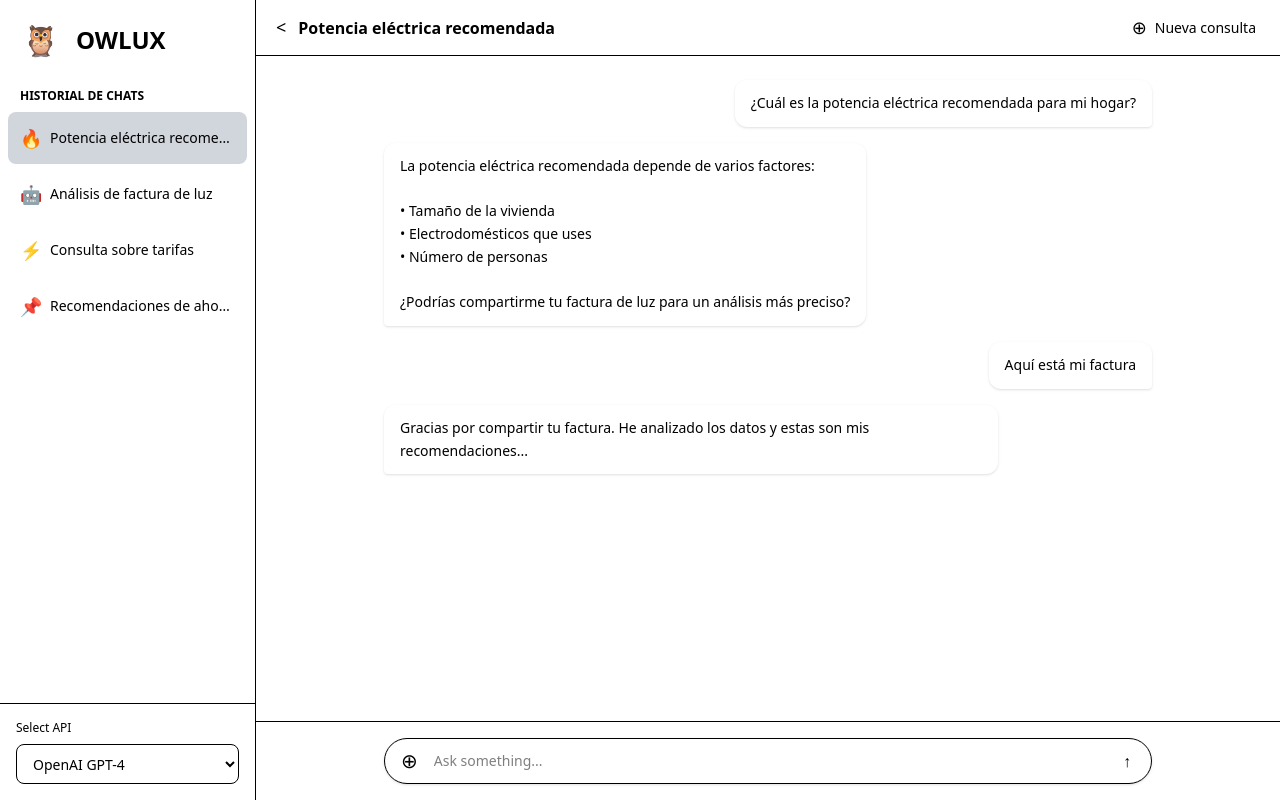
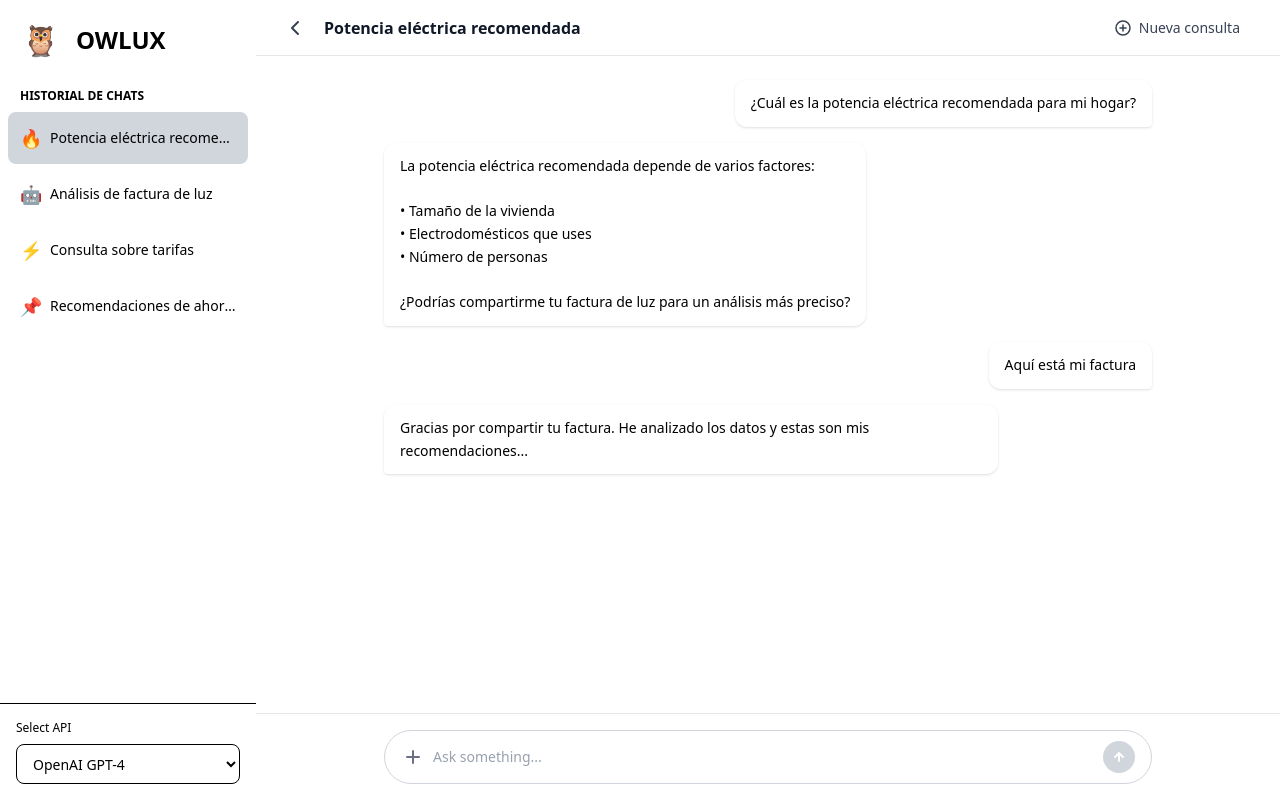
Before and after one commit to Andellamarche/owlux, a React (Vite) app: page / in a window 1280 px wide. Built offline with nearby package versions, Linux system fonts and the light colour scheme.

Commit message:
Implement all visual adjustments for OWLUX chat interface
Co-authored-by: Andellamarche <21051420+Andellamarche@users.noreply.github.com>

```diff
--- a/src/components/Conversation/ConversationHeader.jsx
+++ b/src/components/Conversation/ConversationHeader.jsx
@@ -1,24 +1,52 @@
-import Icon from '../Shared/Icon';
+const ConversationHeader = ({ title, onToggleSubQuery, hasSubQuery, onBack }) => {
+  return (
+    <div className="h-14 flex items-center justify-between px-6 border-b border-gray-200 bg-white flex-shrink-0">
+      {/* Lado izquierdo: Botón volver + Título */}
+      <div className="flex items-center gap-3">
+        <button
+          className="w-8 h-8 flex items-center justify-center rounded-full hover:bg-gray-100 transition-colors text-gray-700"
+          onClick={onBack}
+          aria-label="Volver"
+        >
+          <svg width="20" height="20" viewBox="0 0 20 20" fill="none" xmlns="http://www.w3.org/2000/svg">
+            <path d="M12 16L6 10L12 4" stroke="currentColor" strokeWidth="2" strokeLinecap="round" strokeLinejoin="round"/>
+          </svg>
+        </button>
 
-const ConversationHeader = ({ title, onToggleSubQuery, hasSubQuery }) => {
-  return (
-    <div className="h-14 px-4 flex items-center border-b border-owlux-border bg-white">
-      <div className="flex items-center gap-2 flex-1">
-        <button className="p-1 hover:bg-owlux-sidebar rounded transition-colors">
-          <Icon name="back" size={18} />
-        </button>
-        <h2 className="text-base font-semibold text-owlux-text truncate">{title}</h2>
+        <h1 className="text-base font-semibold text-gray-900">
+          {title}
+        </h1>
       </div>
+
+      {/* Lado derecho: Botones condicionales */}
+      <div className="flex items-center gap-2">
+        {/* Botón "Nueva consulta" - solo visible si NO hay sub-consulta */}
         {!hasSubQuery && (
           <button
+            className="flex items-center gap-2 px-4 py-2 text-sm font-medium text-gray-700 hover:bg-gray-100 rounded-lg transition-colors"
             onClick={onToggleSubQuery}
-          className="p-2 hover:bg-owlux-sidebar rounded-lg transition-colors flex items-center gap-2"
-          title="Nueva consulta"
           >
-          <Icon name="plus" size={18} />
-          <span className="text-sm">Nueva consulta</span>
+            <svg width="16" height="16" viewBox="0 0 16 16" fill="none" xmlns="http://www.w3.org/2000/svg">
+              <circle cx="8" cy="8" r="7" stroke="currentColor" strokeWidth="1.5"/>
+              <path d="M8 5V11M5 8H11" stroke="currentColor" strokeWidth="1.5" strokeLinecap="round"/>
+            </svg>
+            Nueva consulta
           </button>
         )}
+
+        {/* Botón colapsar - solo visible si HAY sub-consulta */}
+        {hasSubQuery && (
+          <button
+            className="w-8 h-8 flex items-center justify-center rounded-full hover:bg-gray-100 transition-colors text-gray-700"
+            onClick={onToggleSubQuery}
+            aria-label="Colapsar panel"
+          >
+            <svg width="20" height="20" viewBox="0 0 20 20" fill="none" xmlns="http://www.w3.org/2000/svg">
+              <path d="M8 4L14 10L8 16" stroke="currentColor" strokeWidth="2" strokeLinecap="round" strokeLinejoin="round"/>
+            </svg>
+          </button>
+        )}
+      </div>
     </div>
   );
 };
--- a/src/components/Conversation/MessageInput.jsx
+++ b/src/components/Conversation/MessageInput.jsx
@@ -1,5 +1,4 @@
 import { useState } from 'react';
-import Icon from '../Shared/Icon';
 
 const MessageInput = ({ onSend, placeholder = "Ask something..." }) => {
   const [input, setInput] = useState('');
@@ -19,37 +18,51 @@ const MessageInput = ({ onSend, placeholder = "Ask something..." }) => {
     }
   };
 
+  const handleAttach = () => {
+    // Placeholder for attach functionality
+    console.log('Attach file clicked');
+  };
+
   return (
-    <div className="px-4 py-4 border-t border-owlux-border bg-white">
-      <form onSubmit={handleSubmit} className="max-w-3xl mx-auto">
-        <div className="relative flex items-center bg-white border border-owlux-border rounded-3xl shadow-sm focus-within:border-owlux-primary transition-colors duration-200">
+    <div className="px-4 py-4 bg-white border-t border-gray-200 flex-shrink-0">
+      <div className="relative max-w-3xl mx-auto">
+        <form onSubmit={handleSubmit} className="flex items-center gap-2 px-4 py-2.5 border border-gray-300 rounded-full hover:border-gray-400 focus-within:border-blue-500 focus-within:ring-2 focus-within:ring-blue-100 transition-all bg-white">
+
+          {/* Botón adjuntar archivo */}
           <button
             type="button"
-            className="pl-4 pr-2 text-owlux-text-secondary hover:text-owlux-primary transition-colors"
+            className="flex-shrink-0 w-6 h-6 flex items-center justify-center text-gray-500 hover:text-gray-700 transition-colors"
+            onClick={handleAttach}
+            aria-label="Adjuntar archivo"
           >
-            <Icon name="plus" size={20} />
+            <svg width="20" height="20" viewBox="0 0 20 20" fill="none" xmlns="http://www.w3.org/2000/svg">
+              <path d="M10 4V16M4 10H16" stroke="currentColor" strokeWidth="2" strokeLinecap="round"/>
+            </svg>
           </button>
+
+          {/* Input de texto */}
           <input
             type="text"
             value={input}
             onChange={(e) => setInput(e.target.value)}
             onKeyDown={handleKeyDown}
             placeholder={placeholder}
-            className="flex-1 py-3 px-2 bg-transparent outline-none text-sm"
+            className="flex-1 outline-none text-sm text-gray-900 placeholder:text-gray-400 bg-transparent"
           />
+
+          {/* Botón enviar (círculo azul) */}
           <button
             type="submit"
             disabled={!input.trim()}
-            className={`mr-2 w-8 h-8 rounded-full flex items-center justify-center transition-colors ${
-              input.trim()
-                ? 'bg-owlux-primary text-white hover:bg-blue-600'
-                : 'bg-owlux-border text-owlux-text-secondary'
-            }`}
+            className="flex-shrink-0 w-8 h-8 flex items-center justify-center bg-blue-500 rounded-full text-white hover:bg-blue-600 disabled:bg-gray-300 disabled:cursor-not-allowed transition-colors"
+            aria-label="Enviar mensaje"
           >
-            <Icon name="send" size={16} />
+            <svg width="16" height="16" viewBox="0 0 16 16" fill="none" xmlns="http://www.w3.org/2000/svg">
+              <path d="M8 12V4M8 4L4 8M8 4L12 8" stroke="currentColor" strokeWidth="2" strokeLinecap="round" strokeLinejoin="round"/>
+            </svg>
           </button>
-        </div>
-      </form>
+        </form>
+      </div>
     </div>
   );
 };
--- a/src/components/Layout/Sidebar.jsx
+++ b/src/components/Layout/Sidebar.jsx
@@ -6,7 +6,7 @@ const Sidebar = ({ selectedChatId, onChatSelect }) => {
   const [selectedApi, setSelectedApi] = useState(apiOptions[0].value);
 
   return (
-    <div className="w-64 bg-owlux-sidebar h-screen flex flex-col border-r border-owlux-border">
+    <div className="w-64 bg-owlux-sidebar h-screen flex flex-col shadow-sidebar-left">
       {/* Logo */}
       <Logo />
 
--- a/src/components/SubQuery/SubQueryHeader.jsx
+++ b/src/components/SubQuery/SubQueryHeader.jsx
@@ -1,18 +1,33 @@
-import Icon from '../Shared/Icon';
+const SubQueryHeader = ({ onClose, onNewSubQuery }) => {
+  return (
+    <div className="h-14 flex items-center justify-between px-4 border-b border-gray-200 bg-white flex-shrink-0">
+      <h2 className="font-semibold text-base text-gray-900">Consultas</h2>
 
-const SubQueryHeader = ({ onClose }) => {
-  return (
-    <div className="h-14 px-4 flex items-center justify-between border-b border-owlux-border bg-owlux-subquery-bg">
       <div className="flex items-center gap-2">
-        <h3 className="text-base font-semibold text-owlux-text">Consultas</h3>
+        {/* Botón para nueva consulta */}
+        <button
+          className="w-8 h-8 flex items-center justify-center rounded-full hover:bg-gray-100 transition-colors text-gray-700"
+          onClick={onNewSubQuery}
+          aria-label="Nueva consulta"
+          title="Nueva consulta"
+        >
+          <svg width="20" height="20" viewBox="0 0 20 20" fill="none" xmlns="http://www.w3.org/2000/svg">
+            <path d="M10 4V16M4 10H16" stroke="currentColor" strokeWidth="2" strokeLinecap="round"/>
+          </svg>
+        </button>
+
+        {/* Botón para cerrar panel */}
+        <button
+          className="w-8 h-8 flex items-center justify-center rounded-full hover:bg-gray-100 transition-colors text-gray-700"
+          onClick={onClose}
+          aria-label="Cerrar consultas"
+          title="Cerrar"
+        >
+          <svg width="20" height="20" viewBox="0 0 20 20" fill="none" xmlns="http://www.w3.org/2000/svg">
+            <path d="M6 6L14 14M6 14L14 6" stroke="currentColor" strokeWidth="2" strokeLinecap="round"/>
+          </svg>
+        </button>
       </div>
-      <button
-        onClick={onClose}
-        className="p-2 hover:bg-gray-200 rounded-lg transition-colors"
-        title="Cerrar sub-consulta"
-      >
-        <Icon name="close" size={18} />
-      </button>
     </div>
   );
 };
--- a/src/components/SubQuery/SubQueryPanel.jsx
+++ b/src/components/SubQuery/SubQueryPanel.jsx
@@ -6,10 +6,34 @@ import { useChat } from '../../hooks/useChat';
 
 const SubQueryPanel = ({ onClose }) => {
   const { messages, isTyping, sendMessage } = useChat([]);
+  const [selectedApi, setSelectedApi] = useState('api1');
+
+  const handleNewSubQuery = () => {
+    // Placeholder for new sub query functionality
+    console.log('Creating new sub-query...');
+  };
 
   return (
-    <div className="w-1/2 h-screen flex flex-col bg-owlux-subquery-bg border-l-2 border-owlux-primary transition-all duration-300 ease-out">
-      <SubQueryHeader onClose={onClose} />
+    <div className="w-[400px] h-full bg-white shadow-sidebar-right flex flex-col">
+      <SubQueryHeader onClose={onClose} onNewSubQuery={handleNewSubQuery} />
+
+      {/* API Selector */}
+      <div className="px-4 py-3 border-b border-gray-200 bg-white flex-shrink-0">
+        <label htmlFor="api-select" className="block text-xs font-medium text-gray-600 mb-2">
+          Select API
+        </label>
+        <select
+          id="api-select"
+          value={selectedApi}
+          onChange={(e) => setSelectedApi(e.target.value)}
+          className="w-full h-10 px-3 py-2 border border-gray-300 rounded-lg text-sm text-gray-900 bg-white hover:border-gray-400 focus:outline-none focus:border-blue-500 focus:ring-2 focus:ring-blue-100 transition-all cursor-pointer"
+        >
+          <option value="api1">API 1</option>
+          <option value="api2">API 2</option>
+          <option value="api3">API 3</option>
+        </select>
+      </div>
+
       <MessageList messages={messages} isTyping={isTyping} />
       <MessageInput onSend={sendMessage} placeholder="Pregunta sobre la consulta..." />
     </div>
--- a/tailwind.config.js
+++ b/tailwind.config.js
@@ -20,6 +20,13 @@ export default {
       fontFamily: {
         sans: ['Inter', 'system-ui', 'sans-serif'],
       },
+      boxShadow: {
+        // Sidebar IZQUIERDO proyecta sombra hacia la DERECHA (valor positivo)
+        'sidebar-left': '2px 0px 14.4px 0px rgba(0,0,0,0.10)',
+
+        // Panel DERECHO proyecta sombra hacia la IZQUIERDA (valor negativo)
+        'sidebar-right': '-3px 0px 14.4px 0px rgba(0,0,0,0.10)',
+      },
     },
   },
   plugins: [],
```
Lines whose indentation alone changed are shown as unchanged.
